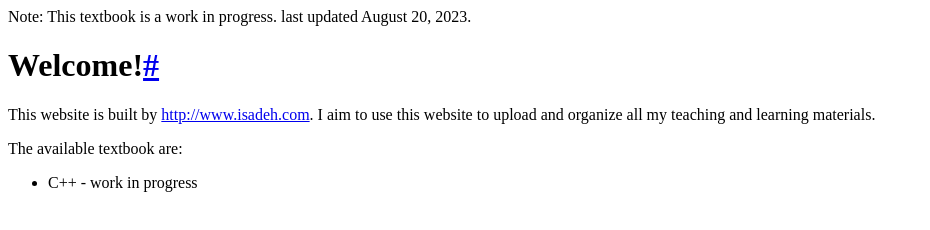
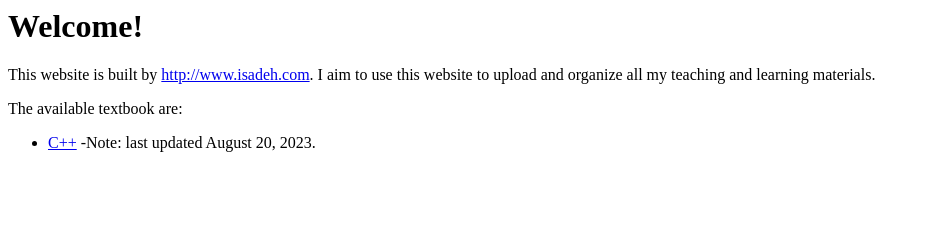
Before and after one commit to IddoSadeh/programadoSite, a plain HTML site: page index.html in a window 1280 px wide. Shown: the whole page, without its empty margins (0-930 px from the left). Drawn offline with Linux system fonts and the light colour scheme.

Commit message:
hyperlink

```diff
--- a/index.html
+++ b/index.html
@@ -3,13 +3,13 @@
         <title>Programado</title>
     </head>
     <body>
-        <p>Note: This textbook is a work in progress. last updated August 20, 2023.</p>
+
 <div class="tex2jax_ignore mathjax_ignore section" id="welcome">
-<h1>Welcome!<a class="headerlink" href="#welcome" title="Permalink to this headline">#</a></h1>
+<h1>Welcome!</h1>
 <p>This website is built by <a class="reference external" href="http://www.isadeh.com">http://www.isadeh.com</a>. I aim to use this website to upload and organize all my teaching and learning materials.</p>
 <p>The available textbook are:</p>
 <ul class="simple">
-<li><p><span class="xref myst">C++</span> - work in progress</p></li>
+<li><p><a href="cplusplus.programado.dev">C++</a> -Note: last updated August 20, 2023.</p></li>
 </ul>
 <!-- # My Teaching Ideology
 
```
